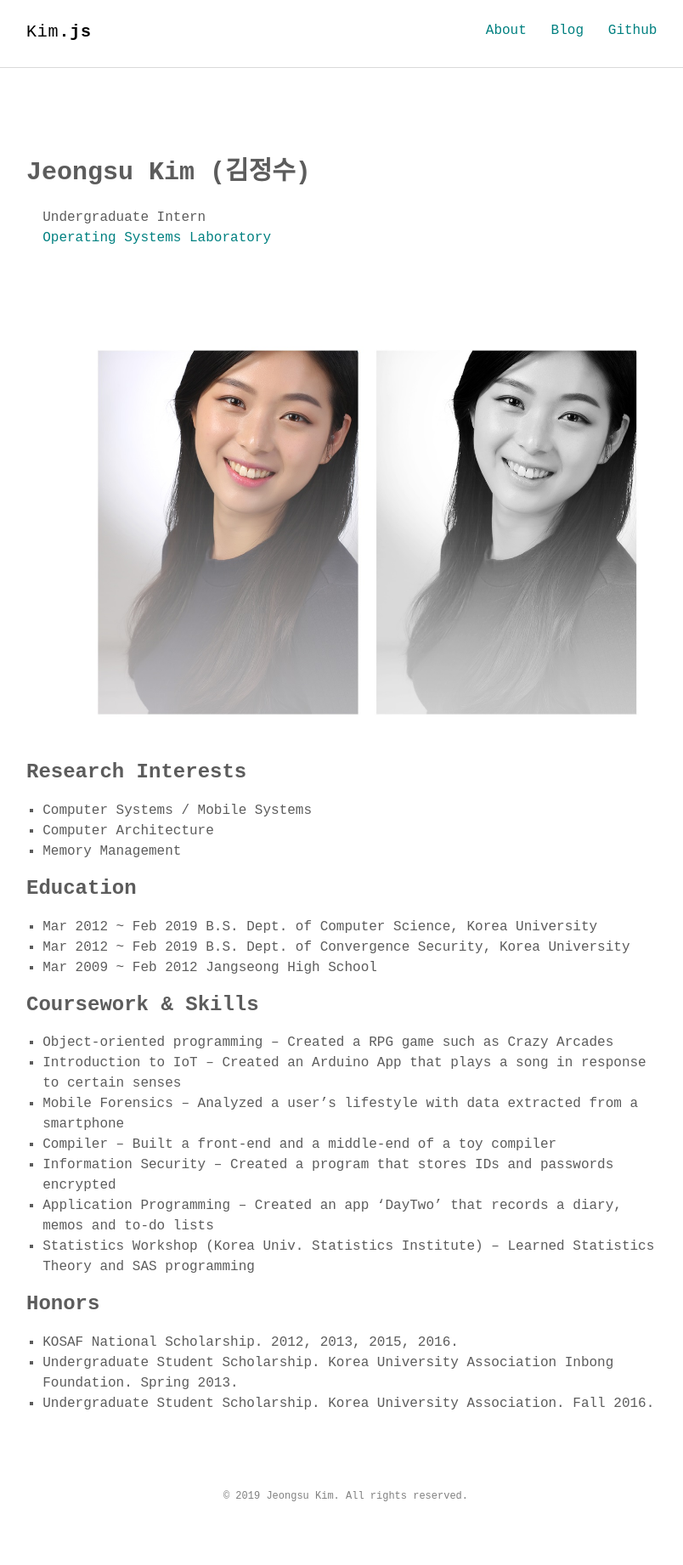
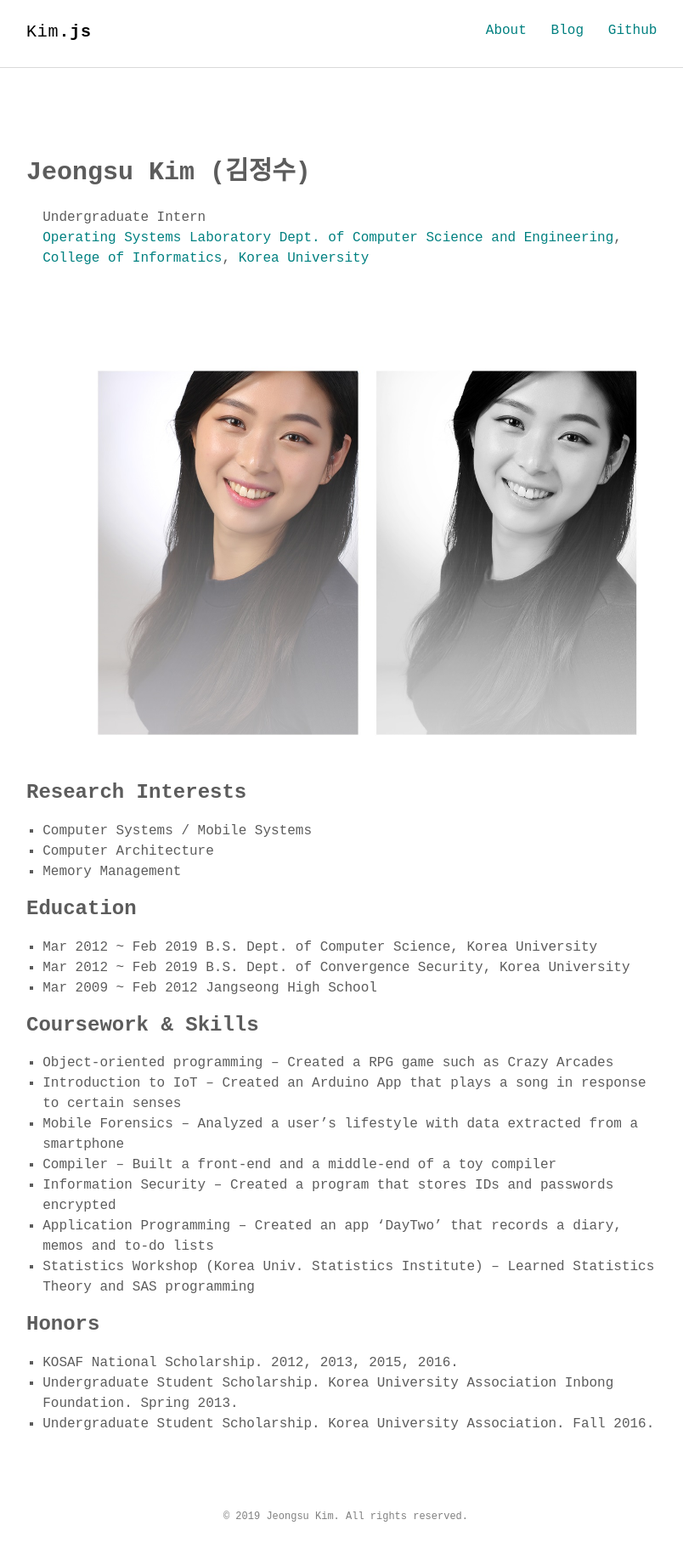
Before and after one commit to Kim-JeongSu/info, a Jekyll site: the page built from index.html, in a window 1280 px wide. Shown: the whole page at 85% size, without its empty margins (233-1037 px from the left). Built offline with Jekyll 4.4.1, drawn with Linux system fonts in a browser that asks for light colours; some web fonts are replaced; before the commit the page ends 1818 px from its top, so only the background shows below that.

Commit message:
Update index.html

```diff
--- a/index.html
+++ b/index.html
@@ -21,6 +21,8 @@ layout: page
 <ul>
 Undergraduate Intern<br>
 <a href="https://os.korea.ac.kr/">Operating Systems Laboratory</a>
+<a href=http://cs.korea.ac.kr>Dept. of Computer Science and Engineering</a>,<br>
+<a href=http://info.korea.ac.kr>College of Informatics</a>, <a href=http://korea.ac.kr>Korea University</a> <br>
 </ul>
 
 <p><img src="https://raw.githubusercontent.com/Kim-JeongSu/info/master/assets/images/KJS.jpg" alt="image" /></p>
```
